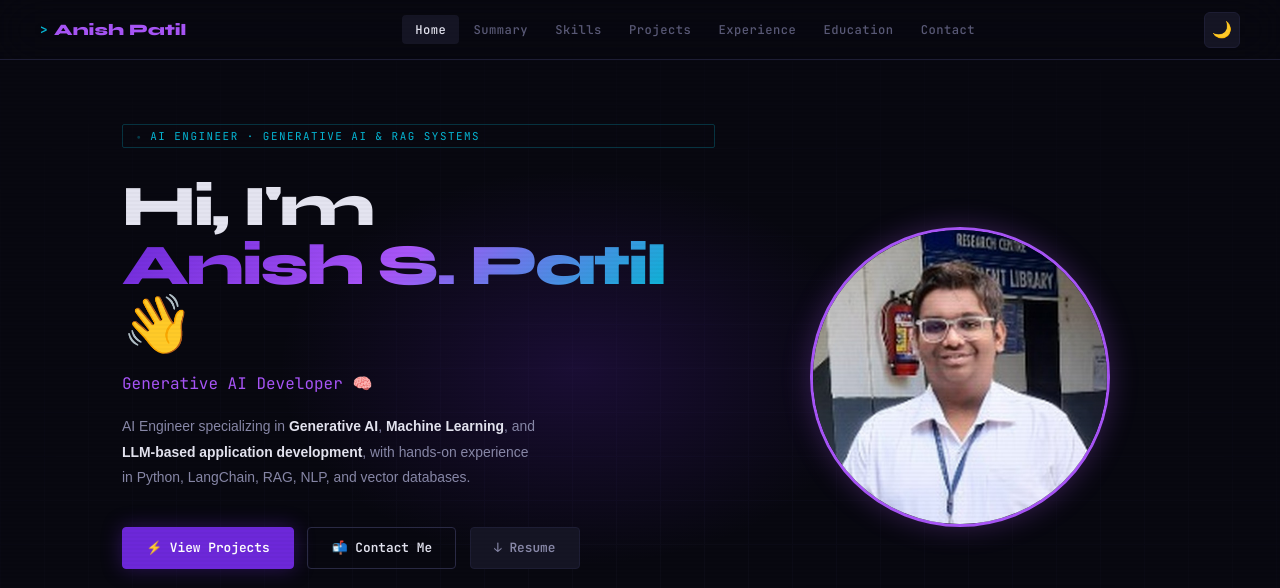
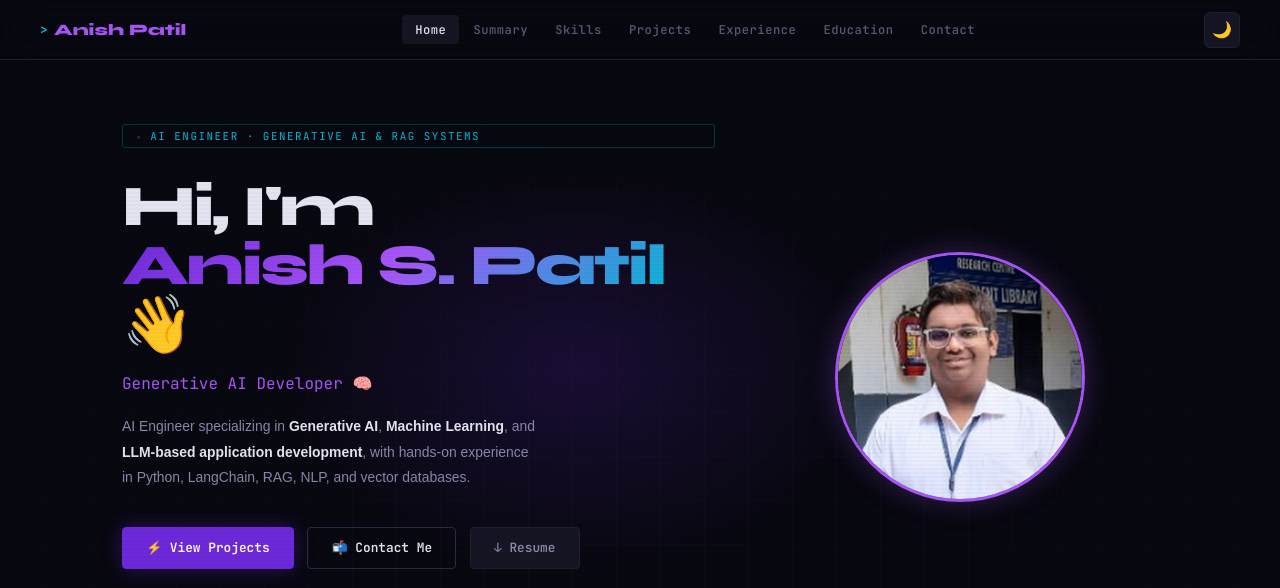
Before and after one commit to Anish-1504/My_Portfolio-, a plain HTML site: page index (1).html in a window 1280 px wide. Shown: the top 588 px of the page. Drawn offline with Linux system fonts and the light colour scheme; a web font is replaced by a local one.

Commit message:
Reduce hero profile dimensions from 300px to 250px

```diff
--- a/index (1).html
+++ b/index (1).html
@@ -213,7 +213,7 @@ body::before{
 }
 .hero-profile{
   grid-column:2;grid-row:1 / span 6;justify-self:center;align-self:center;
-  position:static;width:300px;height:300px;object-fit:cover;border-radius:50%;
+  position:static;width:250px;height:250px;object-fit:cover;border-radius:50%;
   border:3px solid var(--accent2);box-shadow:0 0 28px rgba(168,85,247,0.28);
   margin:0;
 }
```
